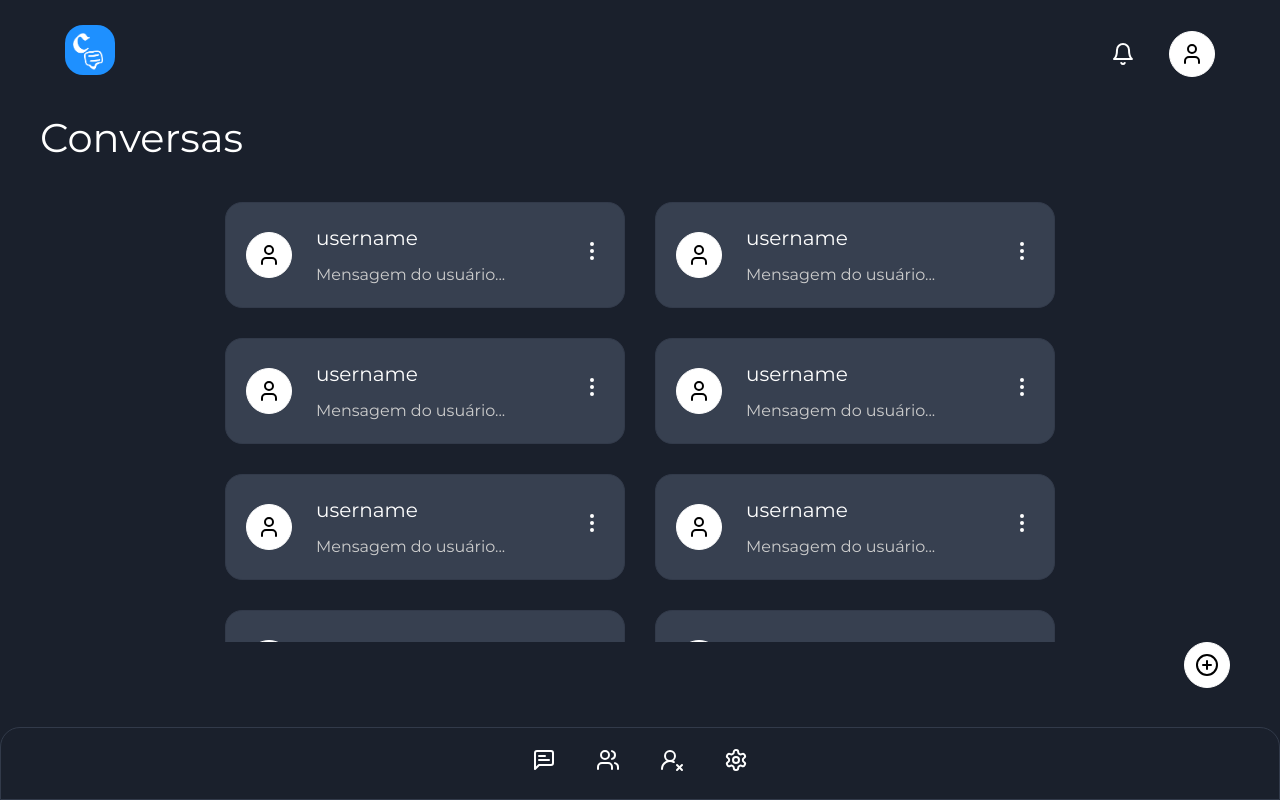
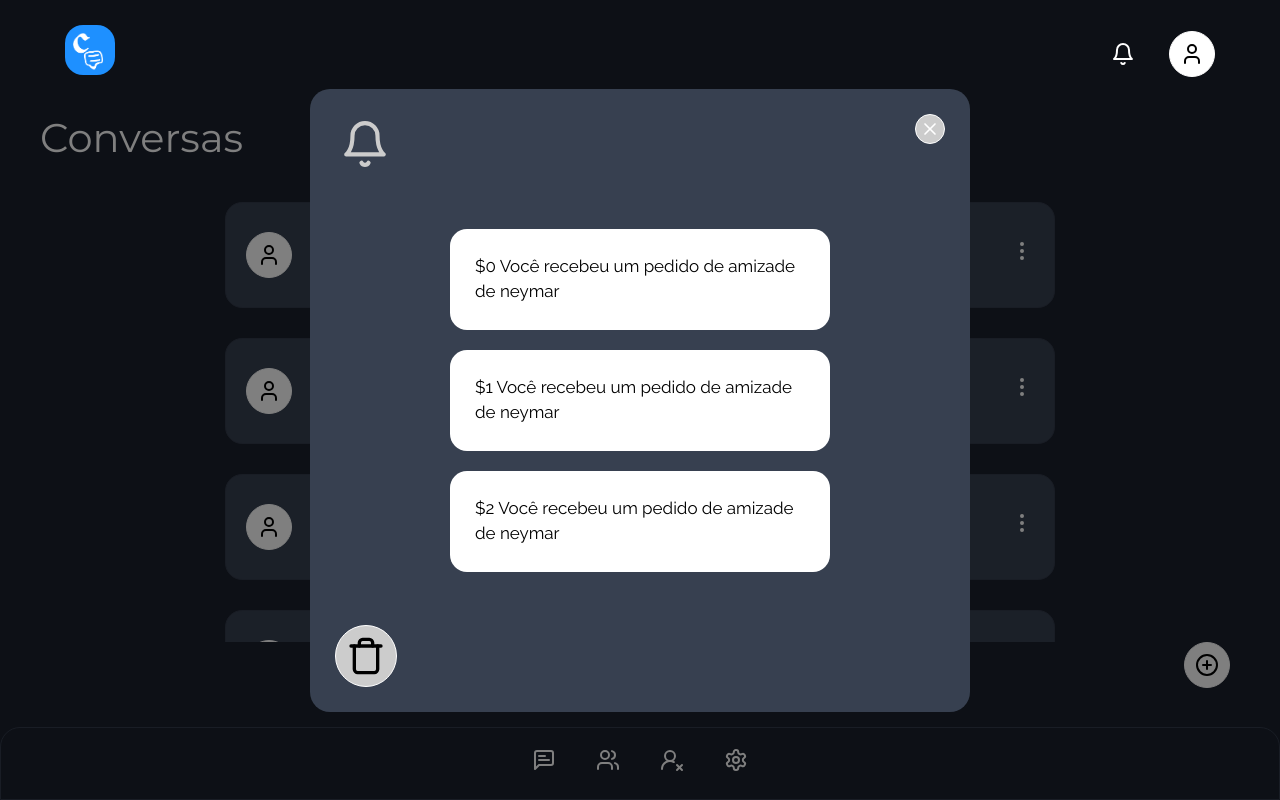
Before and after one commit to Kaua2123/chathub-client, a React (Vite) app: page /conversations in a window 1280 px wide. Both pictures are taken after a click on the icon 1123 px from the left and 53 px from the top of the page. Built offline with nearby package versions, Linux system fonts and the light colour scheme.

Commit message:
feat: Implementa modal de notificações

```diff
--- /dev/null
+++ b/src/components/ModalNotifications/ModalNotifications.tsx
@@ -0,0 +1,52 @@
+import {
+  CircleXIcon,
+  CloseButton,
+  Container,
+  Modal,
+  BellIcon,
+  Div,
+  Notification,
+  TrashIcon,
+  DeleteButton,
+  DivNotifications,
+} from './styled';
+
+export type ModalNotificationsProps = {
+  setIsSeeingNotification: React.Dispatch<React.SetStateAction<boolean>>;
+};
+
+function ModalNotifications({
+  setIsSeeingNotification,
+}: ModalNotificationsProps) {
+  return (
+    <div>
+      <Modal>
+        <Container>
+          <Div>
+            <BellIcon size={50} />
+            <DeleteButton>
+              <TrashIcon size={40} />
+            </DeleteButton>
+            <CloseButton>
+              <CircleXIcon
+                onClick={() => setIsSeeingNotification(false)}
+                size={20}
+                color="white"
+              />
+            </CloseButton>
+          </Div>
+          <DivNotifications>
+            {Array.from({ length: 3 }).map((_, i) => {
+              return (
+                <Notification key={i}>
+                  ${i} Você recebeu um pedido de amizade de neymar
+                </Notification>
+              );
+            })}
+          </DivNotifications>
+        </Container>
+      </Modal>
+    </div>
+  );
+}
+export default ModalNotifications;
--- /dev/null
+++ b/src/components/ModalNotifications/styled.ts
@@ -0,0 +1,103 @@
+import { X, Bell, Trash } from 'lucide-react';
+import styled from 'styled-components';
+
+export const Modal = styled.div`
+  position: fixed;
+  z-index: 1;
+  top: 0;
+  bottom: 0;
+  left: 0;
+  right: 0;
+  background-color: rgba(0, 0, 0, 0.5);
+  display: flex;
+  justify-content: center;
+  align-items: center;
+`;
+
+export const Container = styled.div`
+  position: relative;
+  background-color: ${({ theme }) => theme.colors.mediumBlue};
+  padding: 14rem;
+  border-radius: 2rem;
+`;
+
+export const Div = styled.div`
+  display: flex;
+  flex-flow: row wrap;
+  justify-content: center;
+  align-items: center;
+`;
+
+export const DivNotifications = styled.div`
+  display: flex;
+  flex-flow: column wrap;
+  gap: 2rem;
+`;
+
+export const Notification = styled.div`
+  background-color: white;
+  font-family: 'Raleway';
+  padding: 2.5rem;
+  border-radius: 1.7rem;
+  width: 38rem;
+  display: flex;
+  flex-flow: row wrap;
+  cursor: pointer;
+  transition: transform 0.3s;
+`;
+
+export const CloseButton = styled.button`
+  position: absolute;
+  right: 0;
+  top: 0;
+  margin: 2.5rem;
+  border: 1px solid white;
+  background-color: ${({ theme }) => theme.colors.darkGray};
+  padding: 0.4rem;
+  border-radius: 100%;
+  display: flex;
+  align-items: center;
+  transition: 0.3s;
+  cursor: pointer;
+
+  &:hover {
+    background-color: ${({ theme }) => theme.colors.white};
+    & svg {
+      stroke: black;
+    }
+  }
+`;
+
+export const DeleteButton = styled.button`
+  position: absolute;
+  left: 0;
+  bottom: 0;
+  margin: 2.5rem;
+  border: 1px solid white;
+  background-color: ${({ theme }) => theme.colors.darkGray};
+  padding: 1rem;
+  border-radius: 100%;
+  display: flex;
+  align-items: center;
+  transition: transform 0.3s;
+  cursor: pointer;
+
+  &:hover {
+    background-color: ${({ theme }) => theme.colors.white};
+    transform: scale(1.2);
+    & svg {
+      stroke: black;
+    }
+  }
+`;
+
+export const CircleXIcon = styled(X)``;
+export const BellIcon = styled(Bell)`
+  color: ${({ theme }) => theme.colors.darkGray};
+  margin-bottom: 2rem;
+  position: absolute;
+  top: 0;
+  left: 0;
+  margin: 3rem;
+`;
+export const TrashIcon = styled(Trash)``;
--- a/src/components/Navbar/Navbar.tsx
+++ b/src/components/Navbar/Navbar.tsx
@@ -2,10 +2,17 @@ import { BellIcon, Div, UserAvatar, UserDiv } from './styled';
 
 import chathub from '../../assets/chathub.png';
 import { User } from 'lucide-react';
+import { useState } from 'react';
+import ModalNotifications from '../ModalNotifications/ModalNotifications';
 
 function Navbar() {
+  const [isSeeingNotification, setIsSeeingNotification] = useState(false);
+
   return (
     <div>
+      {isSeeingNotification && (
+        <ModalNotifications setIsSeeingNotification={setIsSeeingNotification} />
+      )}
       <Div>
         <div>
           <img
@@ -20,7 +27,10 @@ function Navbar() {
           />
         </div>
         <UserDiv>
-          <BellIcon color="white" />
+          <BellIcon
+            color="white"
+            onClick={() => setIsSeeingNotification(true)}
+          />
           <UserAvatar>
             <User color="black" />
           </UserAvatar>
--- a/src/pages/Conversations/Conversations.tsx
+++ b/src/pages/Conversations/Conversations.tsx
@@ -1,8 +1,8 @@
 import { useState } from 'react';
+import { CirclePlusIcon, Div, DivConversations, FixedButton } from './styled';
 import BottomMenu from '../../components/BottomMenu/BottomMenu';
 import ConversationCard from '../../components/ConversationCard/ConversationCard';
 import Navbar from '../../components/Navbar/Navbar';
-import { CirclePlusIcon, Div, DivConversations, FixedButton } from './styled';
 import ModalCreatingGroup from '../../components/ModalCreatingGroup/ModalCreatingGroup';
 
 function Conversations() {
```
